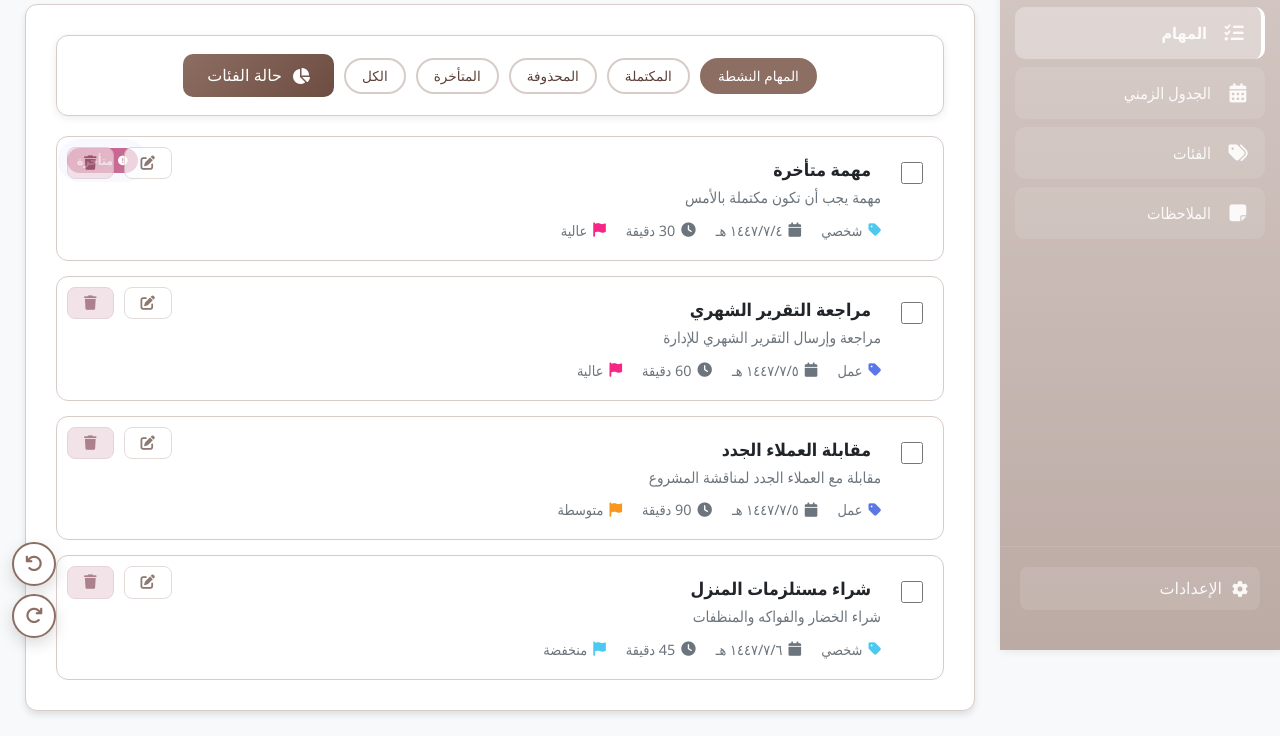
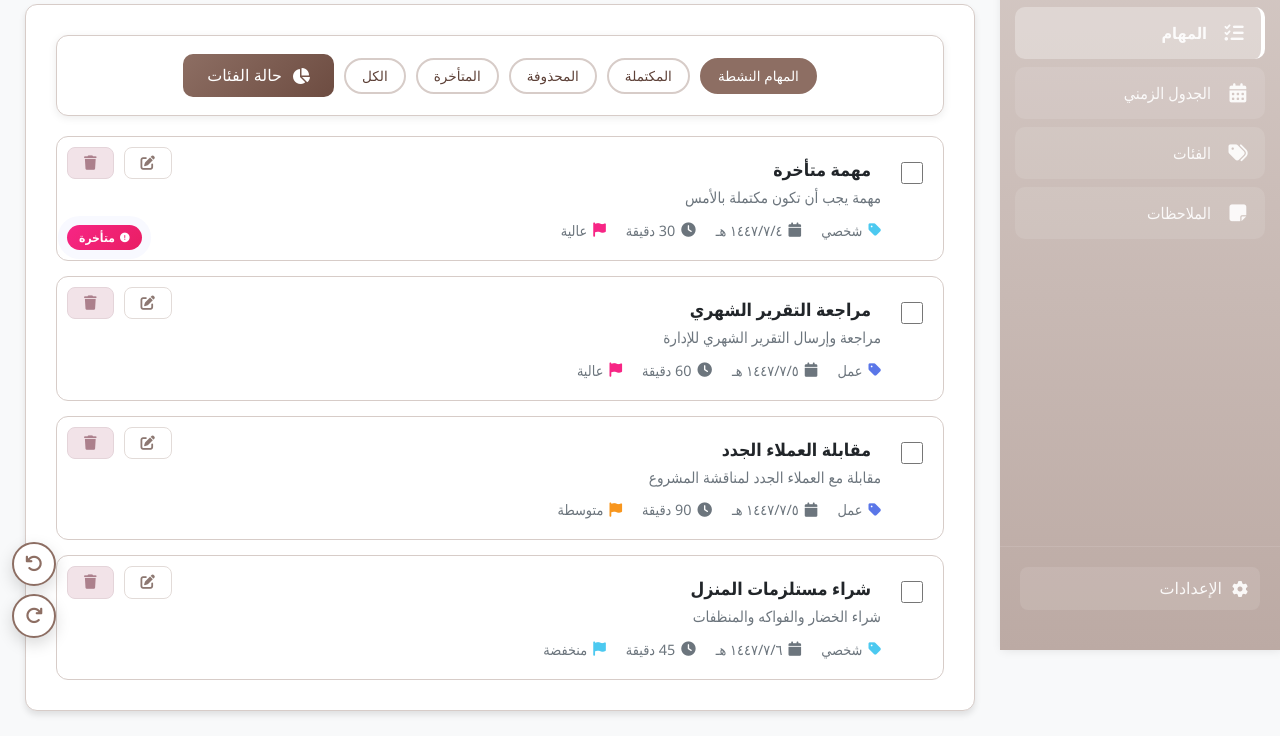
Before and after one commit to sara6442/test2, a plain HTML site: page index.html in a window 1280 px wide. Shown: the part 150-886 px from the top of the page. Drawn offline with Linux system fonts and the light colour scheme.

Commit message:
Update styles.css

```diff
--- a/styles.css
+++ b/styles.css
@@ -1522,10 +1522,18 @@ body {
 }
 
 /* ========== علامة متأخرة ========== */
+.overdue-badge-container {
+    position: absolute !important;
+    top: auto !important;
+    bottom: 10px !important;
+    left: 10px !important;
+    z-index: 2 !important;
+}
+
 .overdue-badge {
-    background: linear-gradient(135deg, #c95984, #c7739c) !important;
+    background: linear-gradient(135deg, #f72585, #e91e63) !important;
     color: white !important;
-    padding: 4px 10px !important;
+    padding: 4px 12px !important;
     border-radius: 15px !important;
     font-size: 0.75rem !important;
     font-weight: 600 !important;
```
